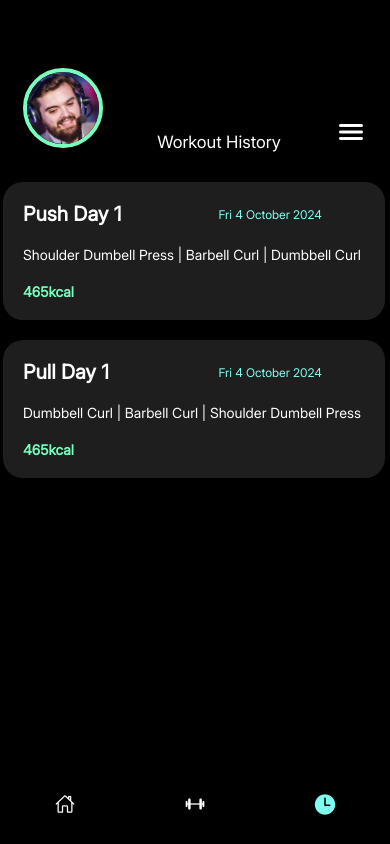
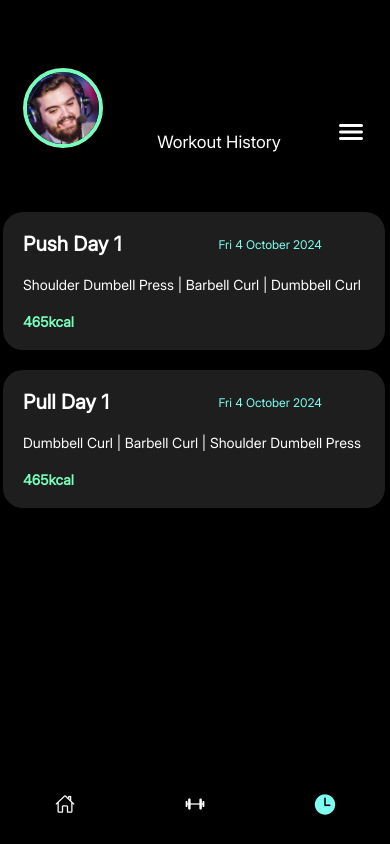
Before and after one commit to andrei-0000/GymIOS, a React Native app: screen /History in a window 390 px wide. Built offline with nearby package versions, Linux system fonts and the light colour scheme.

Commit message:
added provisional workout detail screen

```diff
--- a/App.tsx
+++ b/App.tsx
@@ -1,14 +1,13 @@
-import { StatusBar } from "expo-status-bar";
 import { StyleSheet, Text, View } from "react-native";
 import { NavigationContainer } from "@react-navigation/native";
 import { createNativeStackNavigator } from "@react-navigation/native-stack";
 import HomeScreen from "./screens/HomeScreen";
-import TrainingScreen from "./screens/TrainingScreen";
 import HistoryScreen from "./screens/HistoryScreen";
 import TabNavigator from "./navigators/TabNavigator";
 import { useEffect } from "react";
 import { useFonts } from "expo-font";
 import * as SplashScreen from "expo-splash-screen";
+import WorkoutDetailsScreen from "./screens/WorkoutDetailsScreen";
 
 const Stack = createNativeStackNavigator();
 
@@ -47,8 +46,8 @@ export default function App() {
           options={{ animation: "slide_from_bottom" }}
         ></Stack.Screen>
         <Stack.Screen
-          name="Training"
-          component={TrainingScreen}
+          name="WorkoutDetails"
+          component={WorkoutDetailsScreen}
           options={{ animation: "slide_from_bottom" }}
         ></Stack.Screen>
       </Stack.Navigator>
--- a/screens/HistoryScreen.tsx
+++ b/screens/HistoryScreen.tsx
@@ -1,4 +1,10 @@
-import { ScrollView, StyleSheet, Text, View } from "react-native";
+import {
+  ScrollView,
+  StyleSheet,
+  Text,
+  TouchableOpacity,
+  View,
+} from "react-native";
 import React from "react";
 import { useStore } from "../store/store";
 import { useBottomTabBarHeight } from "@react-navigation/bottom-tabs";
@@ -7,10 +13,11 @@ import { COLORS } from "../theme/theme";
 import HeaderBar from "../components/HeaderBar";
 import WorkoutHistoryCard from "../components/WorkoutHistoryCard";
 
-const HistoryScreen = () => {
+const HistoryScreen = ({ navigation }: any) => {
   const workoutHistory = useStore((state: any) => state.UserWorkouts);
   const tabBarHeight = useBottomTabBarHeight();
-  console.log("workout history", workoutHistory);
+  const setFocusedWorkout = useStore((state: any) => state.setFocusedWorkout);
+
   return (
     <View style={styles.ScreenContainer}>
       <StatusBar backgroundColor={COLORS.black} style="light" />
@@ -20,14 +27,22 @@ const HistoryScreen = () => {
         style={{ marginBottom: tabBarHeight }}
       >
         <HeaderBar title="Workout History" />
-        <View style={styles.ScrollViewInner}>
+        <View style={[styles.ScrollViewInner, { marginTop: 30 }]}>
           <View style={styles.ItemContainer}>
             {workoutHistory.length > 0 ? (
               <View style={styles.ListItemContainer}>
                 {workoutHistory
                   .toReversed()
                   .map((workout: any, index: number) => (
-                    <WorkoutHistoryCard key={index} workout={workout} />
+                    <TouchableOpacity
+                      key={index}
+                      onPress={() => {
+                        setFocusedWorkout(workout);
+                        navigation.push("WorkoutDetails");
+                      }}
+                    >
+                      <WorkoutHistoryCard key={index} workout={workout} />
+                    </TouchableOpacity>
                   ))}
               </View>
             ) : (
--- /dev/null
+++ b/screens/WorkoutDetailsScreen.tsx
@@ -0,0 +1,42 @@
+import { StyleSheet, Text, View } from "react-native";
+import React from "react";
+import { COLORS } from "../theme/theme";
+import { StatusBar } from "expo-status-bar";
+import { useStore } from "../store/store";
+import WorkoutCard from "../components/WorkoutCard";
+
+function WorkoutDetailsScreen({ navigation }: any) {
+  const workout = useStore((state: any) => state.FocusedWorkout);
+  console.log("WorkoutDetailsScreen", workout);
+  return (
+    <View style={styles.ScreenContainer}>
+      <StatusBar backgroundColor={COLORS.black} style="light" />
+
+      <View style={styles.ItemContainer}>
+        <WorkoutCard
+          id={workout.id}
+          name={workout.name}
+          exercises={workout.exercises}
+          date={workout.date}
+        ></WorkoutCard>
+      </View>
+    </View>
+  );
+}
+
+const styles = StyleSheet.create({
+  ScreenContainer: {
+    flex: 1,
+    backgroundColor: COLORS.black,
+    padding: 3,
+  },
+  ScrollViewFlex: {
+    flexGrow: 1,
+  },
+  ItemContainer: {
+    flex: 1,
+    marginVertical: 80,
+  },
+});
+
+export default WorkoutDetailsScreen;
--- a/store/store.ts
+++ b/store/store.ts
@@ -13,6 +13,7 @@ export const useStore = create(
       FavoritesList: [],
       UserWorkouts: WorkoutData2,
       ExercisesHistoryList: [],
+      FocusedWorkout: null,
       addUserWorkout: (userWorkout: Workout) =>
         set(
           produce((state) => {
@@ -25,6 +26,12 @@ export const useStore = create(
             state.ExerciseList.push(userExercise);
           })
         ),
+      setFocusedWorkout: (workout: Workout) =>
+        set(
+          produce((state) => {
+            state.FocusedWorkout = workout;
+          })
+        ),
     }),
     {
       name: "gym-ios",
```
